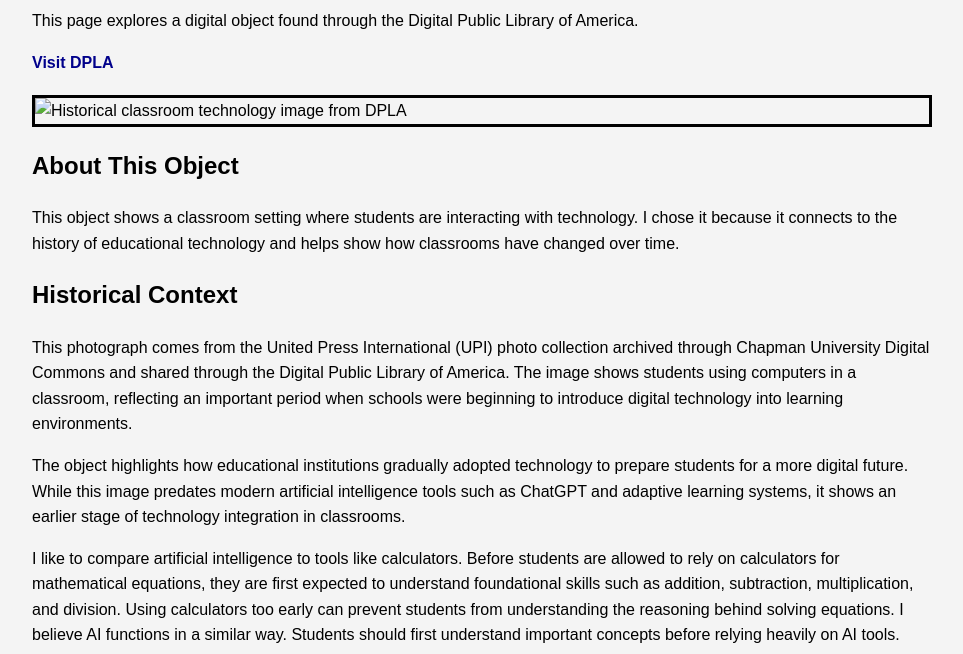
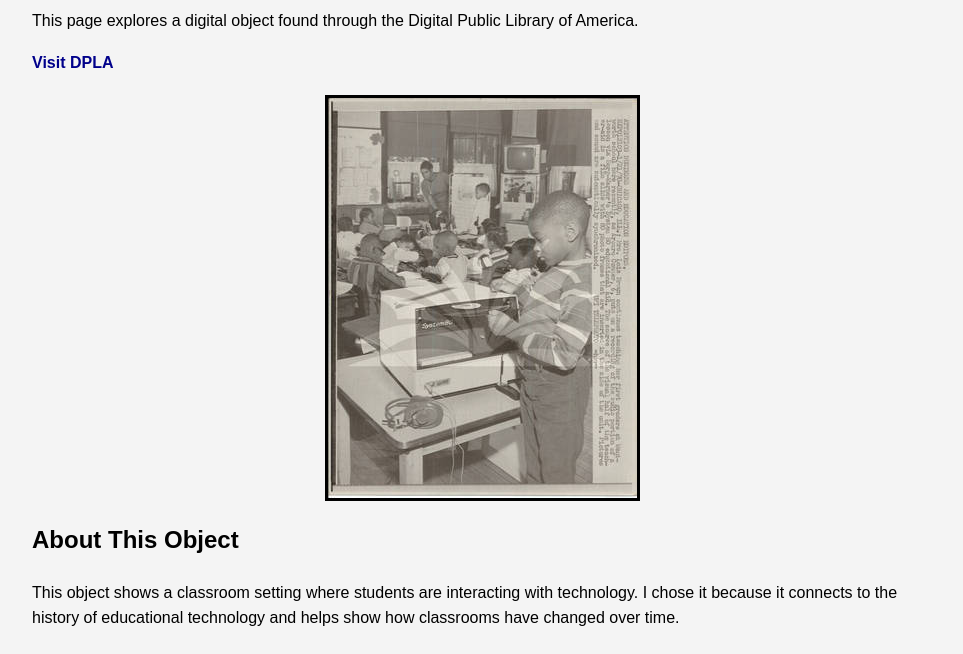
Before and after one commit to haodeh2/haodeh2.github.io, a plain HTML site: page index.html in a window 1280 px wide. Shown: the part 146-800 px from the top of the page, without its empty margins (158-1121 px from the left). Drawn offline with Linux system fonts and the light colour scheme.

Commit message:
Update index.html
fixing image path again after uploading to repo

```diff
--- a/index.html
+++ b/index.html
@@ -44,7 +44,7 @@
     <p>
         <a href="https://dp.la/">Visit DPLA</a>
     </p>
-    <img src="source-and-style/images/classroom-tech.jpg" alt="Historical classroom technology image from DPLA">
+    <img src="classroom-tech.jpg" alt="Historical classroom technology image from DPLA">
     <h2>About This Object</h2>
     <p>This object shows a classroom setting where students are interacting with technology. I chose it because it connects to the history of educational technology and helps show how classrooms have changed over time.</p>
     <h2>Historical Context</h2>
```
